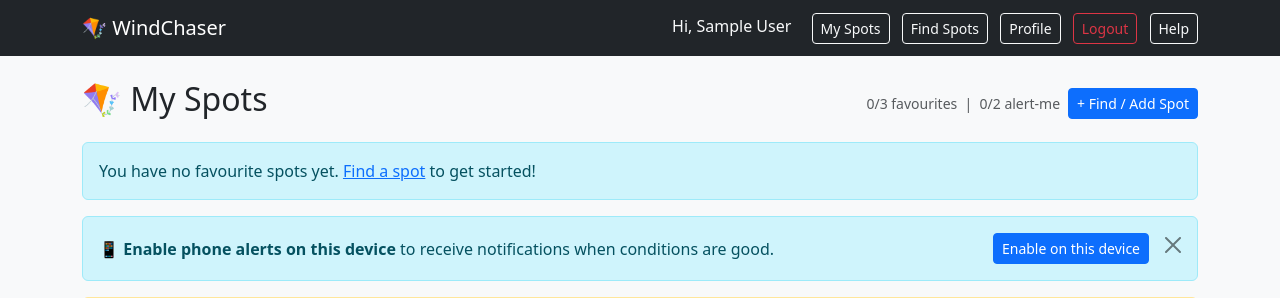
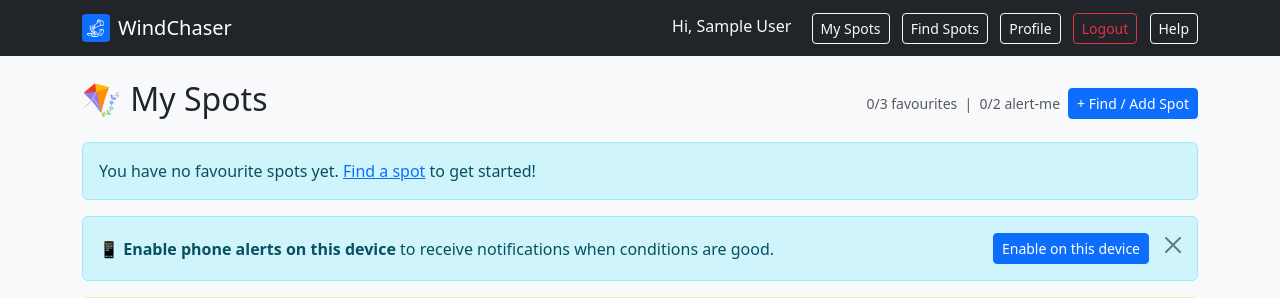
Before and after one commit to Safa246UK/kiteapp, a Flask app: page / in a window 1280 px wide. Shown: the top 298 px of the page. Run offline with Flask 3, Linux system fonts and the light colour scheme; the visitor is signed in with stand-in values (Sample User, id 1); data comes from the database, SQL or seed files in the repository; data that the repository does not hold is empty.

Commit message:
Fix first-visit redirect and navbar icon
- Move first-visit redirect to before_request hook so it fires
  before Flask-Login's @login_required adds a flash message
- Remove the broken redirect from the login route
- Replace emoji kite in navbar with actual WindChaser PNG icon (28px)
- Remove emoji from page title (favicon handles the icon)

Co-Authored-By: Claude Sonnet 4.6 <noreply@anthropic.com>

```diff
--- a/app.py
+++ b/app.py
@@ -1,7 +1,7 @@
 import os
 from dotenv import load_dotenv
 load_dotenv()
-from flask import Flask, send_from_directory, render_template, make_response, redirect, url_for
+from flask import Flask, send_from_directory, render_template, make_response, redirect, url_for, request
 from flask_login import LoginManager, current_user
 from flask_mail import Mail
 from models import db, User
@@ -95,6 +95,21 @@ def welcome():
     resp.set_cookie('seen_welcome', '1', max_age=60*60*24*365)  # remember for 1 year
     return resp
 
+
+# Redirect first-time visitors to welcome BEFORE Flask-Login can flash "please log in"
+@app.before_request
+def redirect_first_time_visitors():
+    # Skip: already seen welcome, or static/infrastructure endpoints
+    if request.cookies.get('seen_welcome'):
+        return
+    skip_endpoints = {None, 'static', 'sw', 'manifest', 'welcome'}
+    if request.endpoint in skip_endpoints:
+        return
+    # Logged-in users never need the welcome detour
+    if current_user.is_authenticated:
+        return
+    return redirect(url_for('welcome'))
+
 # Serve service worker from root so it has full scope
 @app.route('/sw.js')
 def sw():
--- a/auth.py
+++ b/auth.py
@@ -31,9 +31,6 @@ def verify_reset_token(token, max_age=3600):
 def login():
     if current_user.is_authenticated:
         return redirect(url_for('main.index'))
-    # First-time visitor — send to welcome/splash page before login
-    if request.method == 'GET' and not request.cookies.get('seen_welcome'):
-        return redirect(url_for('welcome'))
     if request.method == 'POST':
         email = request.form.get('email', '').strip().lower()
         password = request.form.get('password', '')
--- a/templates/base.html
+++ b/templates/base.html
@@ -3,7 +3,7 @@
 <head>
     <meta charset="UTF-8">
     <meta name="viewport" content="width=device-width, initial-scale=1.0">
-    <title>🪁 WindChaser</title>
+    <title>WindChaser</title>
     <link rel="icon" type="image/png" href="/static/icon-192.png">
     <!-- PWA -->
     <link rel="manifest" href="/manifest.json">
@@ -18,7 +18,10 @@
 <body class="bg-light">
     <nav class="navbar navbar-dark bg-dark">
         <div class="container">
-            <a class="navbar-brand" href="/">🪁 WindChaser</a>
+            <a class="navbar-brand d-flex align-items-center gap-2" href="/">
+                <img src="/static/icon-192.png" alt="WindChaser" width="28" height="28" style="border-radius:4px;">
+                WindChaser
+            </a>
             <div>
                 {% if current_user.is_authenticated %}
                     <span class="text-light me-3">Hi, {{ current_user.name }}</span>
```
